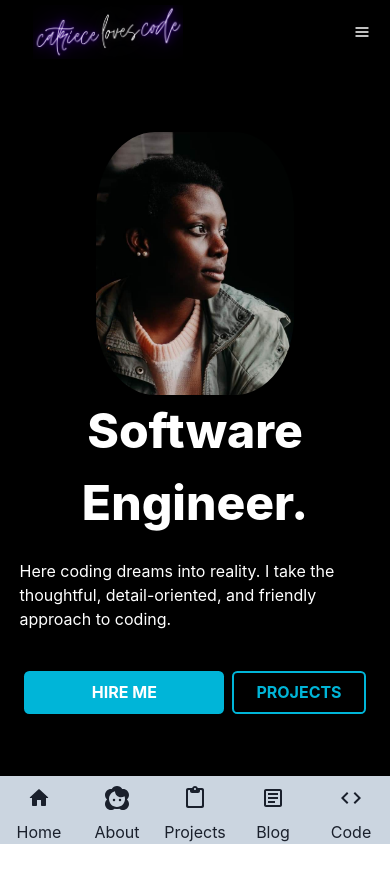
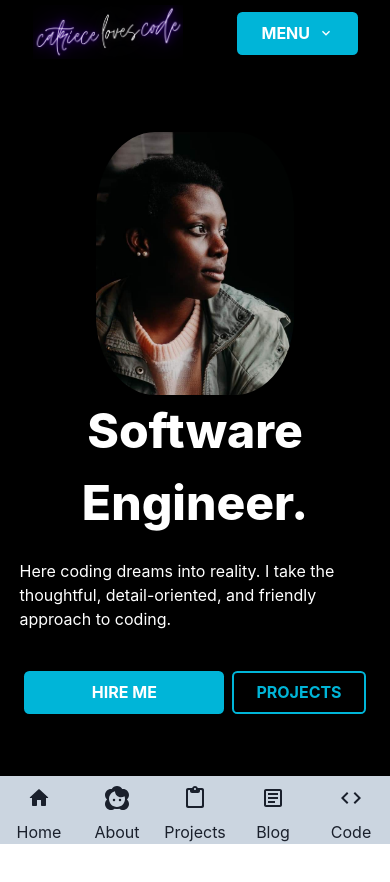
Before and after one commit to Catriece/updatedportfolio, a React (Vite) app: page / in a window 390 px wide. Shown: the top 882 px of the page. Before the commit the page ends 844 px from the top, so only its background shows below. Built offline with nearby package versions, Linux system fonts and the light colour scheme.

Commit message:
Updated top and bottom navigation.

```diff
--- a/src/components/navigation/top-navigation.tsx
+++ b/src/components/navigation/top-navigation.tsx
@@ -1,7 +1,18 @@
-import { Box, Flex, useMediaQuery, Image, Center } from "@chakra-ui/react";
+import {
+  Box,
+  Flex,
+  useMediaQuery,
+  Image,
+  Center,
+  Menu,
+  MenuButton,
+  MenuList,
+  MenuItem,
+  Button,
+} from "@chakra-ui/react";
 import MyButton from "../buttons/button";
 import { usePageView } from "../../context/page-view";
-import { HamburgerIcon } from "@chakra-ui/icons";
+import { ChevronDownIcon, HamburgerIcon } from "@chakra-ui/icons";
 import clc from "../../assets/clc.png";
 
 const TopNavigation = () => {
@@ -51,7 +62,29 @@ const TopNavigation = () => {
           </>
         ) : (
           <Center>
-            <HamburgerIcon color="white" />
+            <Menu>
+              <MenuButton
+                as={Button}
+                variant={"primary"}
+                rightIcon={<ChevronDownIcon />}
+                mt={6}
+                mr={3}
+              >
+                Menu
+              </MenuButton>
+              <MenuList>
+                <MenuItem onClick={() => setPageView("home")}>Home</MenuItem>
+                <MenuItem onClick={() => setPageView("projects")}>
+                  Projects
+                </MenuItem>
+                <MenuItem onClick={() => setPageView("about")}>
+                  About Me
+                </MenuItem>
+                <MenuItem onClick={() => setPageView("contact")}>
+                  Hire Me
+                </MenuItem>
+              </MenuList>
+            </Menu>
           </Center>
         )}
       </Flex>
--- a/src/pages/about-page.tsx
+++ b/src/pages/about-page.tsx
@@ -15,10 +15,10 @@ const AboutPage = () => {
         height: "100%",
       }}
     >
-      <Box
+      <Flex
         style={
           ISLARGERTHAN750
-            ? { width: "40%" }
+            ? { width: "40%", justifyContent: "center", alignItems: "center" }
             : { width: "90%", justifyContent: "center", alignItems: "center" }
         }
       >
@@ -27,14 +27,24 @@ const AboutPage = () => {
           alt="catriece"
           style={{
             width: "90%",
+            maxWidth: "265pt",
             padding: "10px",
             height: "500px",
             left: "20px",
           }}
         />
-      </Box>
+      </Flex>
 
-      <Box style={ISLARGERTHAN750 ? { width: "60%", overflowY: "auto" } : {}}>
+      <Box
+        style={
+          ISLARGERTHAN750
+            ? {
+                width: "60%",
+                overflowY: "auto",
+              }
+            : {}
+        }
+      >
         <h1
           style={{
             marginBottom: "0px",
@@ -52,11 +62,12 @@ const AboutPage = () => {
         <p
           style={{
             lineHeight: "2rem",
-            textAlign: "center",
+            width: "80%",
             padding: "7px",
             fontSize: "17px",
             color: "white",
             marginBottom: 20,
+            marginLeft: "40pt",
           }}
         >
           <b>I am Catriece, S.D. (Software Developer 🤭).</b> <br />I have a
--- a/src/pages/page-view.tsx
+++ b/src/pages/page-view.tsx
@@ -19,7 +19,7 @@ import AboutPage from "./about-page";
 
 const PageView: FC = () => {
   const [ISLARGERTHAN750] = useMediaQuery("(min-width: 750px)");
-  const [ISLARGERTHAN600] = useMediaQuery("(min-width: 600px)");
+  const [ISLARGERTHAN700] = useMediaQuery("(min-width: 700px)");
 
   const { pageView } = usePageView();
 
@@ -36,6 +36,7 @@ const PageView: FC = () => {
       gridTemplateColumns={columns}
       gap={3}
       bg={"#000"}
+      marginBottom={"45pt"}
     >
       <GridItem
         area="nav"
@@ -60,39 +61,8 @@ const PageView: FC = () => {
         {pageView === "code" && "hi I'm chal"}
         {pageView === "contact" && <ContactForm />}
       </GridItem>
-      {/* <GridItem
-        placeSelf="center"
-        colSpan={ISLARGERTHAN750 ? 6 : 4}
-        colStart={ISLARGERTHAN750 ? 4 : 2}
-      >
-        <Center>
-          <Box>
-            <Stack spacing={3}>
-              <MyButton
-                variant={"primary"}
-                label={"About Me"}
-                onClick={() => setPageView("about")}
-              />
-              <MyButton
-                variant={"secondary"}
-                label={"Projects"}
-                onClick={() => setPageView("projects")}
-              />
-              <MyButton
-                variant={"primary"}
-                label={"Blog"}
-                onClick={() => setPageView("blog")}
-              />
-              <MyButton
-                variant={"secondary"}
-                label={"Code Challenges"}
-                onClick={() => setPageView("code")}
-              />
-            </Stack>
-          </Box>
-        </Center>
-      </GridItem> */}
-      {ISLARGERTHAN600 ? (
+
+      {ISLARGERTHAN700 ? (
         <>
           <GridItem
             area="footer"
--- a/src/sections/projects/project-section.tsx
+++ b/src/sections/projects/project-section.tsx
@@ -51,7 +51,6 @@ const ProjectSection = () => {
         justifyContent: "center",
         alignItems: "center",
         width: "100%",
-        marginBottom: 100,
       }}
     >
       <Text style={{ color: "white", fontSize: "48pt", textAlign: "center" }}>
```
